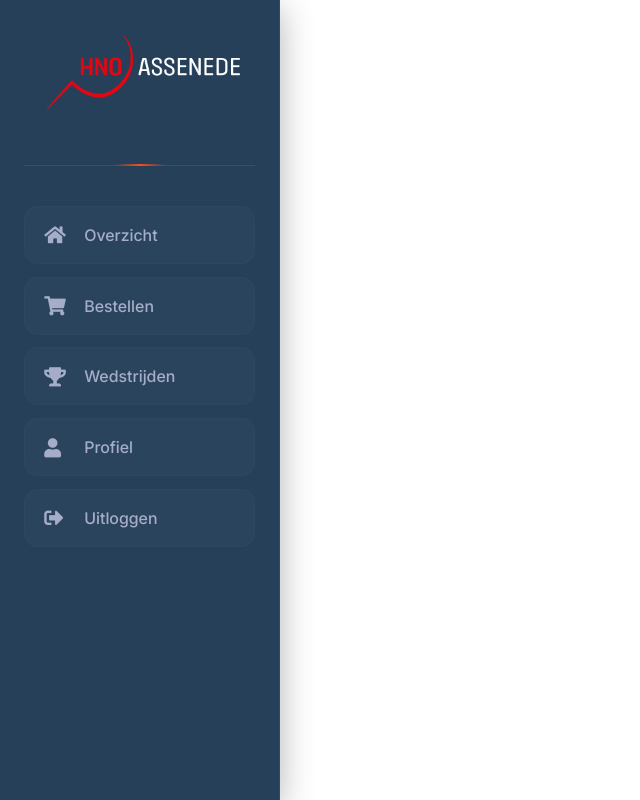
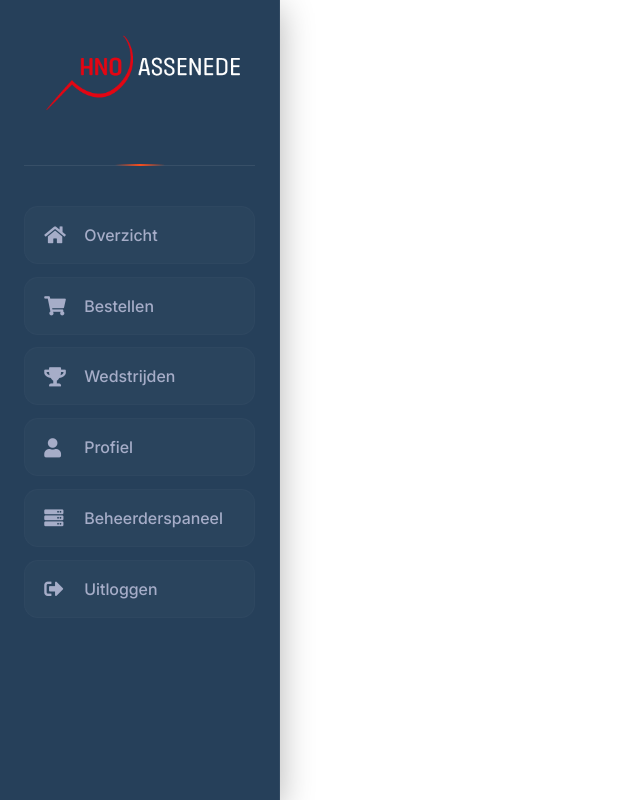
Before and after one commit to pgmgent-atwork2/project-2-werkstuk-achronix, a Node server app: template src/views/pages/bestellen.ejs in a window 1280 px wide. Shown: the whole page, without its empty margins (0-640 px from the left). Run offline with Node 20, Linux system fonts and the light colour scheme; the template is opened without the code that fills it: most values are stand-ins (such as "Sample title", 1, 10 or a date in 2020); some libraries are stand-ins or nearby versions.

Commit message:
Refactor sidebar menu items for improved readability and maintainability

```diff
--- a/src/views/partials/sidebar.ejs
+++ b/src/views/partials/sidebar.ejs
@@ -1,9 +1,8 @@
-<% const menuItems=[ { href: '/dashboard' , icon: 'fa-home' , label: 'Overzicht' },
-{ href: '/bestellen' , icon: 'fa-shopping-cart' , label: 'Bestellen' },
-    { href: '/wedstrijden' , icon: 'fa-trophy' , label: 'Wedstrijden'},
-    { href: '/profiel' , icon: 'fa-user' , label: 'Profiel' },
-    { href: '/uitloggen' , icon: 'fa-sign-out-alt' , label: 'Uitloggen' }
-    ]; const currentPath=locals?.currentPath || '' ; const title=locals?.siteTitle || 'Ping Pong Tool' ; %>
+<% const menuItems=[ { href: '/dashboard' , icon: 'fa-home' , label: 'Overzicht' }, { href: '/bestellen' ,
+    icon: 'fa-shopping-cart' , label: 'Bestellen' }, { href: '/wedstrijden' , icon: 'fa-trophy' , label: 'Wedstrijden'
+    }, { href: '/profiel' , icon: 'fa-user' , label: 'Profiel' }, { href: '/beheerderspaneel' , icon: 'fa-server' ,
+    label: 'Beheerderspaneel' }, { href: '/uitloggen' , icon: 'fa-sign-out-alt' , label: 'Uitloggen' }, ]; const
+    currentPath=locals?.currentPath || '' ; const title=locals?.siteTitle || 'Ping Pong Tool' ; %>
 
     <div class="hamburger" id="hamburger"><span></span></div>
 
```
